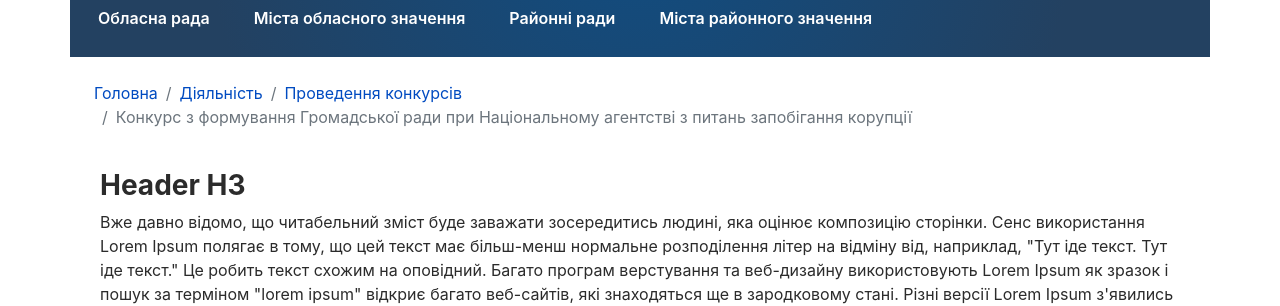
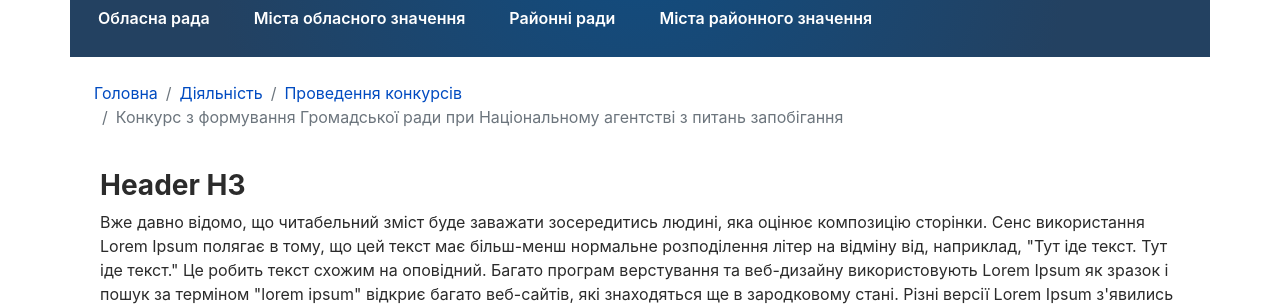
Before and after one commit to typo3uk/typo3uk.github.io, a Jekyll site: the page built from index.html, in a window 1280 px wide. Shown: the part 243-549 px from the top of the page. Built offline with Jekyll 4.4.1, drawn with Linux system fonts in a browser that asks for light colours.

Commit message:
Change #191

```diff
--- a/_sass/t3ppua/_breadcrumb.scss
+++ b/_sass/t3ppua/_breadcrumb.scss
@@ -39,7 +39,7 @@
   .main-breadcrumbs .breadcrumb>li:nth-last-child(2):before{
     font-size: 87%;
     display: inline-block;
-    content: "\f2ea";
+    content: "\2190";
     color: #2669e3;
     padding-left: 0;
     padding-right: 10px;
@@ -70,16 +70,16 @@
 //     padding-right: 10px;
 //   }
 // }
-// .main-breadcrumbs .breadcrumb>li.active{
-//   font-size: 90%;
-//   color: #a7a9af;
-//   max-width: 750px;
-//   text-overflow: ellipsis;
-//   white-space: nowrap;
-//   overflow: hidden;
-//   position: relative;
-//   top: 4px;
-// }
+.main-breadcrumbs .breadcrumb>li.active{
+  // font-size: 90%;
+  // color: #a7a9af;
+  max-width: 750px;
+  text-overflow: ellipsis;
+  white-space: nowrap;
+  overflow: hidden;
+  position: relative;
+  // top: 4px;
+}
 // .main-breadcrumbs .breadcrumb>li.active sup {
 //   font-size: 90%;
 // }
```
